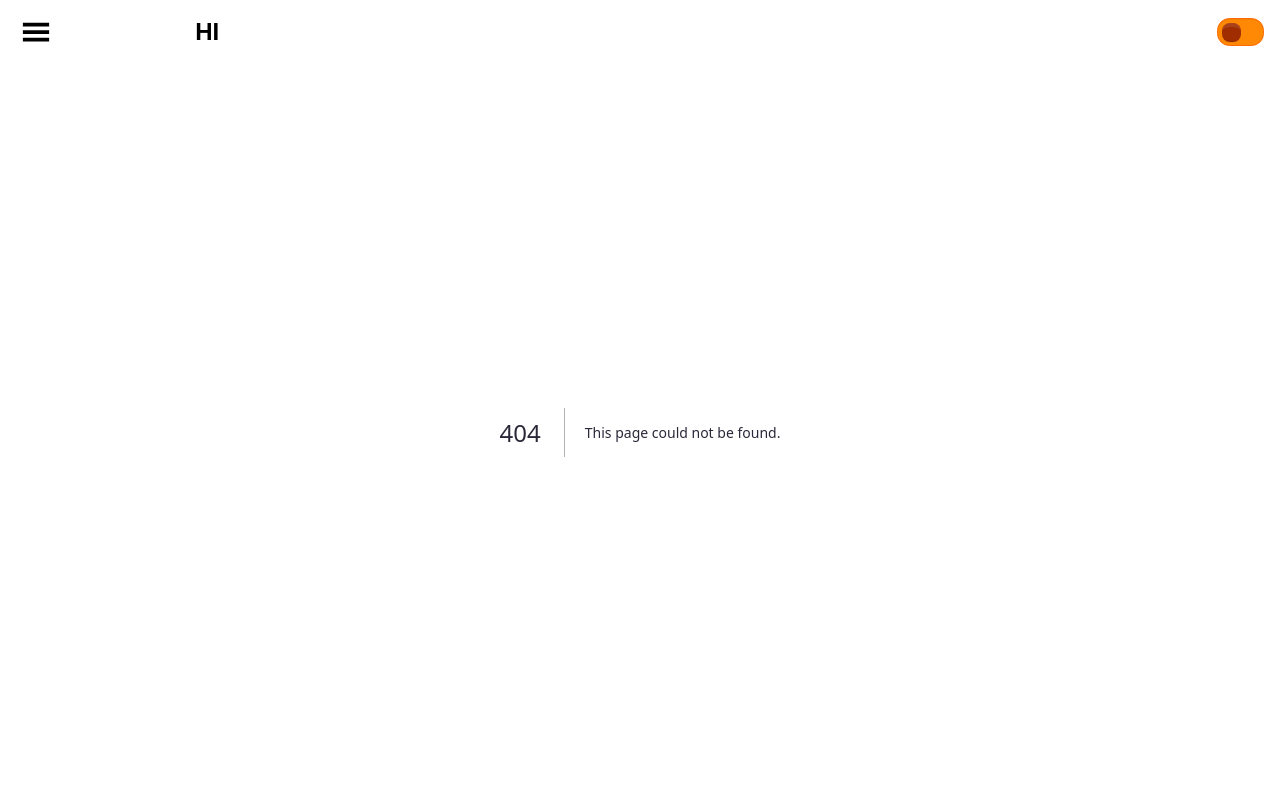
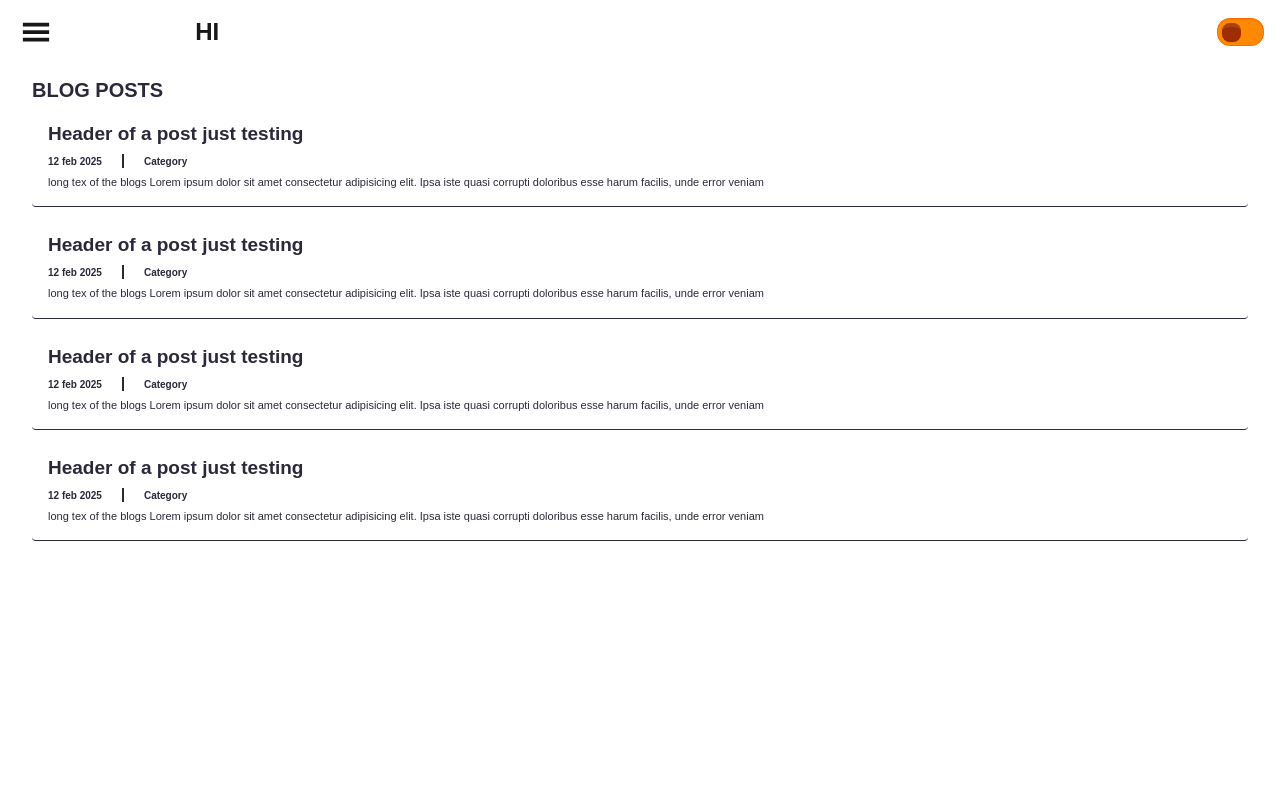
Before and after one commit to Heritage-XioN/my-portfolio, a Next.js app: page /blog in a window 1280 px wide. Before the commit this address had no page. Shown: the top 800 px of the page. Built offline with nearby package versions, Linux system fonts and the light colour scheme.

Commit message:
added the blogs route

```diff
--- /dev/null
+++ b/src/app/blog/page.tsx
@@ -0,0 +1,21 @@
+import BlogCard from '@/components/atom/blogCard';
+import Link from 'next/link';
+import React from 'react'
+
+const Page = () => {
+  return (
+		<div className='w-full px-paddingSm py-4 mt-7'>
+			<div className='font-bold mb-2 text-xl'>
+				<p className='font-black'>BLOG POSTS</p>
+			</div>
+			<div className='flex flex-col gap-4'>
+				<BlogCard style='border-b ' />
+				<BlogCard style='border-b' />
+				<BlogCard style='border-b ' />
+				<BlogCard style='border-b' />
+			</div>
+		</div>
+	);
+}
+
+export default Page
--- a/src/app/globals.css
+++ b/src/app/globals.css
@@ -2,6 +2,7 @@
 @plugin "daisyui" {
 	themes: light --default, dark --prefersdark, synthwave;
 }
+@custom-variant dark (&:where([dark-theme="dark"],[dark-theme="dark"]*));
 
 :root {
 	--background: #ffffff;
--- a/src/app/layout.tsx
+++ b/src/app/layout.tsx
@@ -2,6 +2,7 @@ import type { Metadata } from 'next';
 import { Geist, Geist_Mono, IBM_Plex_Sans } from 'next/font/google';
 import './globals.css';
 import Navbar from '@/components/molecules/navbar';
+import Footer from '@/components/molecules/footer';
 
 
 const ibmPlexSans = IBM_Plex_Sans({
@@ -30,7 +31,7 @@ export default function RootLayout({
 	children: React.ReactNode;
 }>) {
 	return (
-		<html lang='en'>
+		<html lang='en' dark-theme='dark'>
 			<body
 				className={`${geistSans.variable} ${geistMono.variable} ${ibmPlexSans.variable}antialiased`}
 			>
@@ -38,6 +39,7 @@ export default function RootLayout({
 				<div className='grow md:overflow-y-auto w-full min-h-screen py-8 font-ibm text-textColor'>
 					{children}
 				</div>
+				<Footer />
 			</body>
 		</html>
 	);
--- a/src/app/page.tsx
+++ b/src/app/page.tsx
@@ -3,7 +3,7 @@ import Root from "@/components/organism/root";
 
 export default function Home() {
 	return (
-		<div className='  h-screen w-full'>
+		<div className='w-full'>
 			<Root />
 		</div>
 	);
--- a/src/components/atom/blogCard.tsx
+++ b/src/components/atom/blogCard.tsx
@@ -1,8 +1,11 @@
 import React from 'react';
+interface blogCard {
+    style: string
+}
 
-const BlogCard = () => {
+const BlogCard = ({style}: blogCard) => {
 	return (
-		<div className='bg-background px-4 py-2 w-full rounded'>
+		<div className={`bg-background px-4 py-2 w-full rounded ${style}`}>
 			<h1 className='text-[19px] font-black pb-1.5 leading-7'>
 				Header of a post just testing
 			</h1>
--- a/src/components/molecules/blogs.tsx
+++ b/src/components/molecules/blogs.tsx
@@ -12,8 +12,8 @@ const Blogs = () => {
 				</Link>
 			</div>
 			<div className='flex flex-col gap-4'>
-				<BlogCard />
-				<BlogCard />
+				<BlogCard style=''/>
+				<BlogCard style=''/>
 			</div>
 		</div>
 	);
--- a/src/components/molecules/footer.tsx
+++ b/src/components/molecules/footer.tsx
@@ -3,7 +3,7 @@ import FooterIcons from '../atom/footerIcons'
 
 const Footer = () => {
   return (
-    <div className='flex justify-center items-center w-full py-16'>
+    <div className='relative flex justify-center items-center w-full py-16'>
         <FooterIcons />
     </div>
   )
--- a/src/components/organism/root.tsx
+++ b/src/components/organism/root.tsx
@@ -14,7 +14,7 @@ const Root = () => {
 			</div>
 			<Blogs />
 			<Projects />
-			<Footer />
+
 		</div>
 	);
 };
```
Also changed, not shown: src/app/contact/page.tsx (added), src/app/projects/page.tsx (added).
